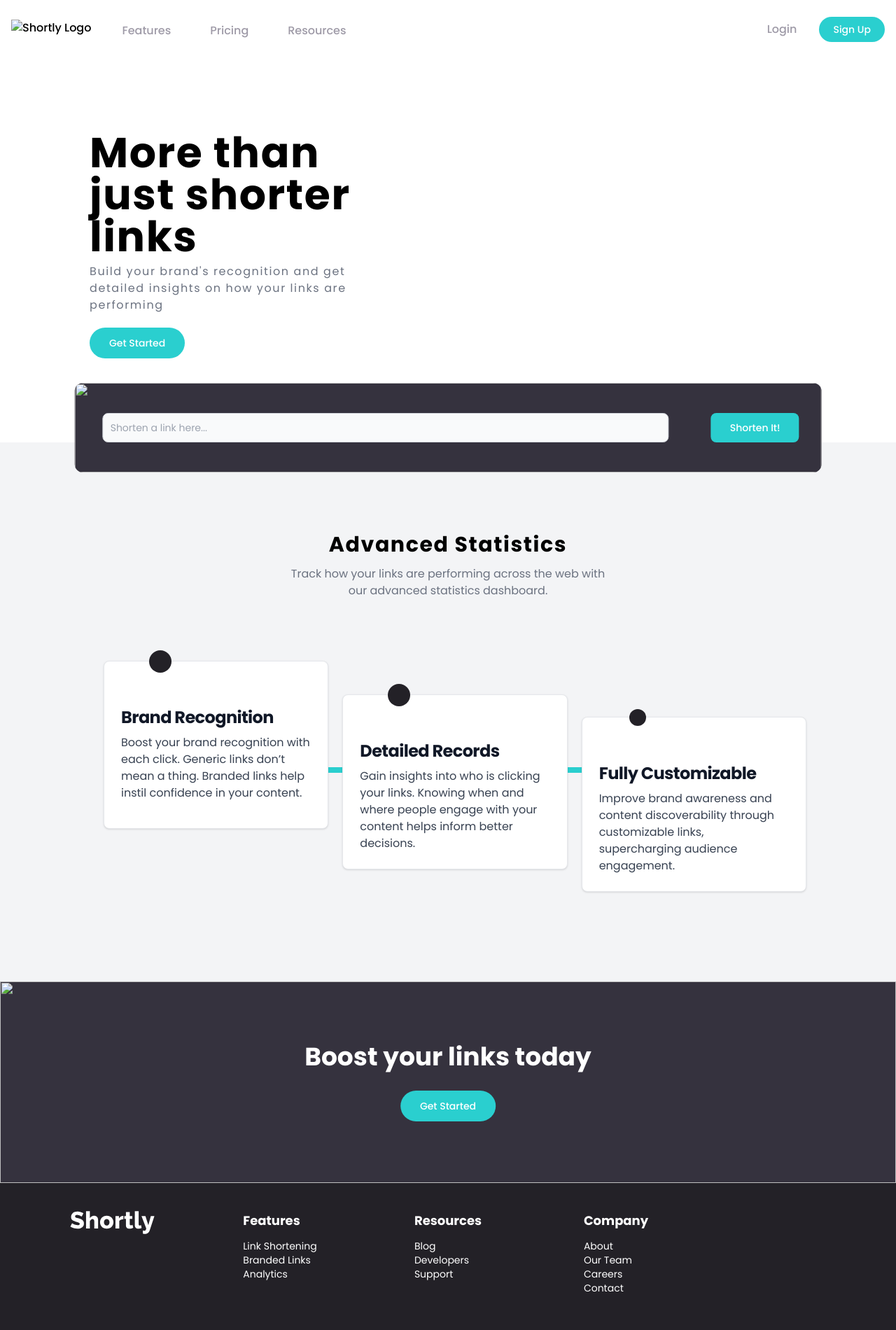
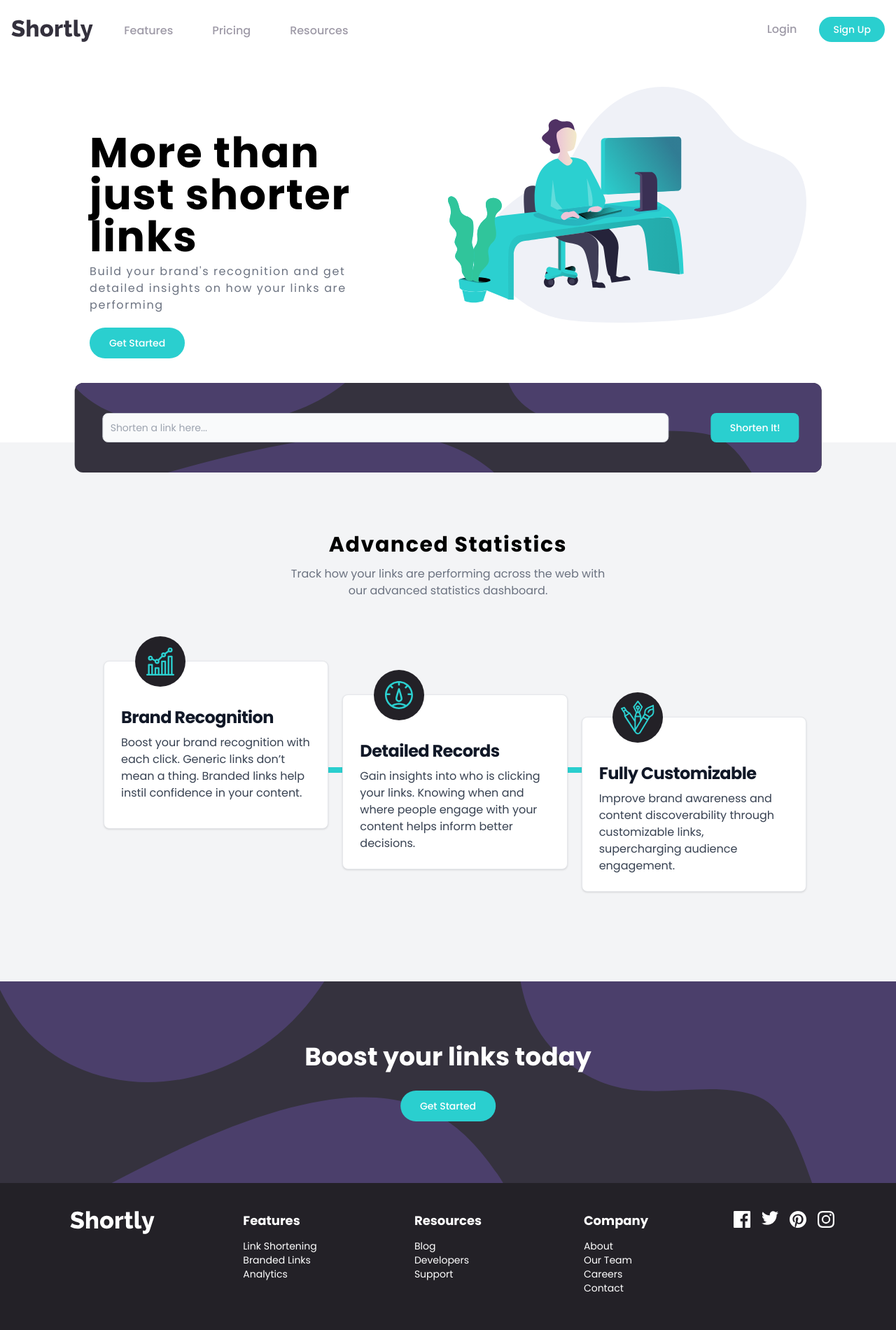
Before and after one commit to arysyahbana/url-shortening-api-master-with-vue-js-tailwind-api, a website: page index.html in a window 1280 px wide. Shown: the top 1900 px of the page at 70% size. Drawn offline with nearby package versions, Linux system fonts and the light colour scheme; the site is published under a folder, as on GitHub Pages, so addresses that start at the root find nothing.

Commit message:
second commit

```diff
--- a/index.html
+++ b/index.html
@@ -10,7 +10,7 @@
       rel="icon"
       type="image/png"
       sizes="32x32"
-      href="./images/favicon-32x32.png"
+      href=".images/favicon-32x32.png"
     />
     <link href="./output.css" rel="stylesheet" />
     <link rel="preconnect" href="https://fonts.googleapis.com" />
@@ -73,7 +73,7 @@
           href="https://flowbite.com/"
           class="flex items-center space-x-3 rtl:space-x-reverse block md:hidden"
         >
-          <img src="/images/logo.svg" class="h-8" alt="Shortly Logo" />
+          <img src="images/logo.svg" class="h-8" alt="Shortly Logo" />
         </a>
 
         <button
@@ -113,7 +113,7 @@
                 href="https://flowbite.com/"
                 class="flex items-center space-x-3 rtl:space-x-reverse mt-3 hidden md:block"
               >
-                <img src="/images/logo.svg" class="h-8" alt="Shortly Logo" />
+                <img src="images/logo.svg" class="h-8" alt="Shortly Logo" />
               </a>
             </li>
             <li>
@@ -207,7 +207,7 @@
               </button>
             </div>
             <div class="order-first md:order-last">
-              <img src="/images/illustration-working.svg" alt="" class="" />
+              <img src="images/illustration-working.svg" alt="" class="" />
             </div>
           </div>
 
@@ -217,13 +217,13 @@
           >
             <img
               class="w-full h-full rounded-xl hidden md:block"
-              src="/images/bg-boost-desktop.svg"
+              src="images/bg-boost-desktop.svg"
               alt=""
             />
 
             <img
               class="w-full h-full rounded-xl block md:hidden"
-              src="/images/bg-boost-mobile.svg"
+              src="images/bg-boost-mobile.svg"
               alt=""
             />
             <div
@@ -374,7 +374,7 @@
                 <div
                   class="absolute bg-[#232127] p-4 rounded-full top-[0%] left-1/2 transform -translate-x-1/2 -translate-y-1/2 md:left-1/4"
                 >
-                  <img src="/images/icon-brand-recognition.svg" alt="" />
+                  <img src="images/icon-brand-recognition.svg" alt="" />
                 </div>
               </a>
             </div>
@@ -396,7 +396,7 @@
                 <div
                   class="absolute bg-[#232127] p-4 rounded-full top-[0%] left-1/2 transform -translate-x-1/2 -translate-y-1/2 md:left-1/4"
                 >
-                  <img src="/images/icon-detailed-records.svg" alt="" />
+                  <img src="images/icon-detailed-records.svg" alt="" />
                 </div>
               </a>
             </div>
@@ -417,7 +417,7 @@
                 <div
                   class="absolute bg-[#232127] p-3 rounded-full top-[0%] left-1/2 transform -translate-x-1/2 -translate-y-1/2 md:left-1/4"
                 >
-                  <img src="/images/icon-fully-customizable.svg" alt="" />
+                  <img src="images/icon-fully-customizable.svg" alt="" />
                 </div>
               </a>
             </div>
@@ -429,13 +429,13 @@
     <!-- footer 1 -->
     <div class="relative mt-32 bg-[#35323e] h-72">
       <img
-        src="/images/bg-boost-desktop.svg"
+        src="images/bg-boost-desktop.svg"
         alt=""
         class="w-full h-72 hidden md:block"
       />
 
       <img
-        src="/images/bg-boost-mobile.svg"
+        src="images/bg-boost-mobile.svg"
         alt=""
         class="w-full h-72 block md:hidden"
       />
@@ -485,16 +485,14 @@
         </div>
         <div class="grid grid-cols-4">
           <span class="px-2"
-            ><img src="/images/icon-facebook.svg" alt=""
+            ><img src="images/icon-facebook.svg" alt=""
+          /></span>
+          <span class="px-2"><img src="images/icon-twitter.svg" alt="" /></span>
+          <span class="px-2"
+            ><img src="images/icon-pinterest.svg" alt=""
           /></span>
           <span class="px-2"
-            ><img src="/images/icon-twitter.svg" alt=""
-          /></span>
-          <span class="px-2"
-            ><img src="/images/icon-pinterest.svg" alt=""
-          /></span>
-          <span class="px-2"
-            ><img src="/images/icon-instagram.svg" alt=""
+            ><img src="images/icon-instagram.svg" alt=""
           /></span>
         </div>
       </div>
```
